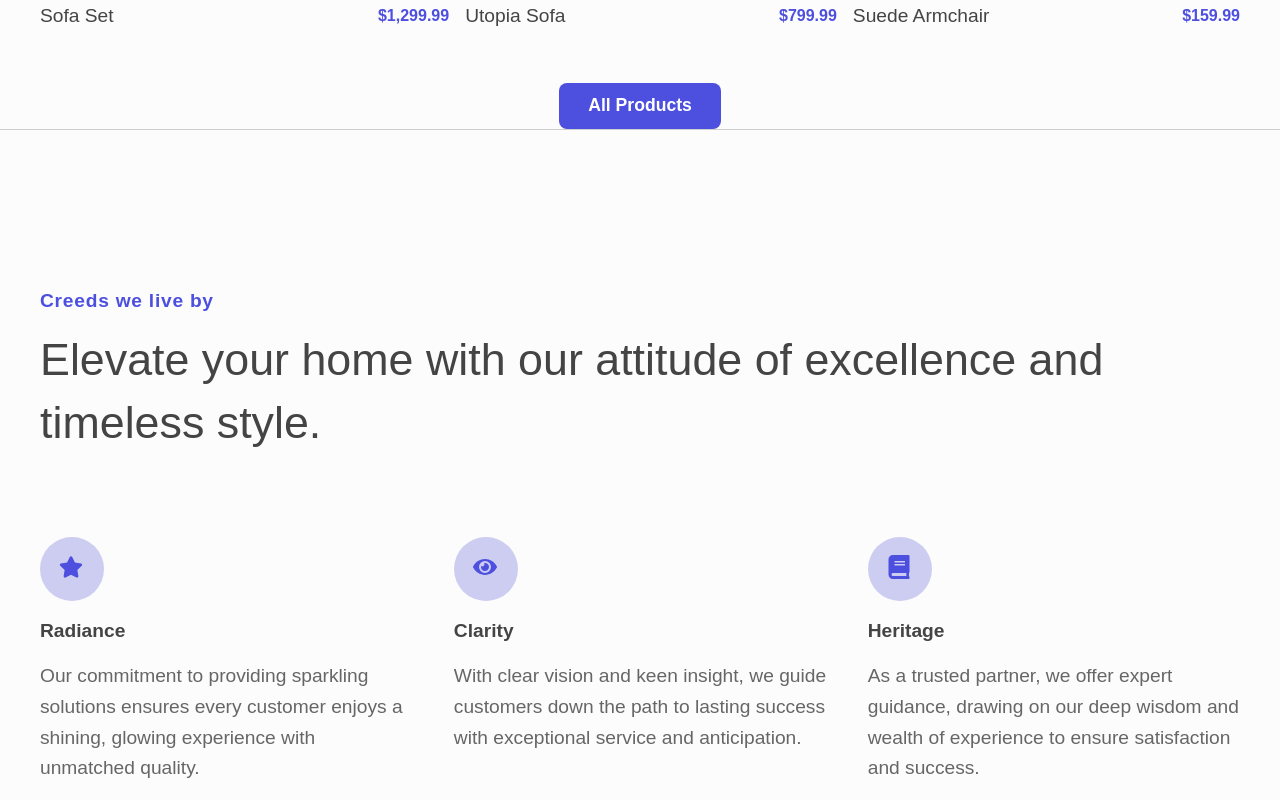
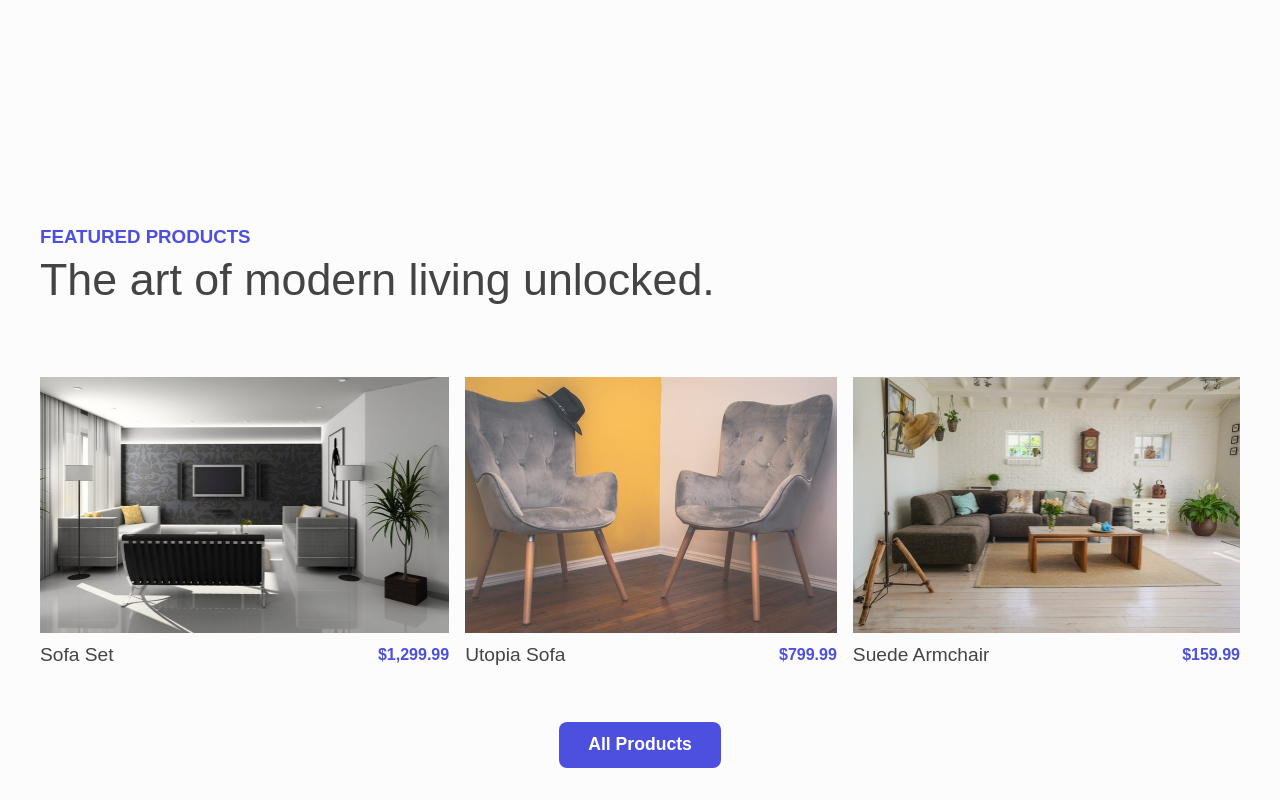
Before and after one commit to sasanedicbn/Home-Heaven-e-commerce, a React (Vite) app: page / in a window 1280 px wide. Shown: the part 1000-1800 px from the top of the page. Built offline with nearby package versions, Linux system fonts and the light colour scheme.

Commit message:
Clean code

```diff
--- a/src/index.css
+++ b/src/index.css
@@ -114,10 +114,10 @@ color: var(--color-paragraph-primary);
   background-color: rgb(221, 218, 218);
 }
 /* FEATURED*/
-.section-featured{
-  /* padding: 12rem 0; */
+/* .section-featured{
+   padding: 12rem 0;
   border-bottom: 1px solid rgb(207, 207, 207);
-}
+} */
 .container-featured-products{
   max-width: 75rem;
   margin:0 auto;
@@ -143,8 +143,8 @@ color: var(--color-paragraph-primary);
 }
 /* FEATUREDPRODUCTS */
 .section-featured-products{
-  /* margin-top: 10rem;
-  padding-bottom: 10rem; */
+  /* /* margin-top: 10rem;* */
+  padding-bottom: 10rem;
   border-bottom: 1px solid rgb(207, 207, 207);
 }
 .featured-header-description,.header-description-creeds, .header-description-operations{
@@ -198,7 +198,7 @@ color: var(--color-paragraph-primary);
 }
 /* Creeds */
 .section-creeds{
-  padding-top: 10rem;
+  /* padding-top: 10rem; */
   max-width: 75rem;
   margin: 0 auto;
   padding-bottom: 10rem;
--- a/src/pages/Home.tsx
+++ b/src/pages/Home.tsx
@@ -20,7 +20,7 @@ const handleLearnMoreClick = () => {
 };
 
   return (
-    <HomeWrapper  >
+    <HomeWrapper marginTop='8rem' paddingBottom="8rem" >
      <Header onLearnMoreClick={handleLearnMoreClick}/>
      <Featured heroRef={heroRef}/>
      <FeaturedProducts ref={targetRef}/>
--- a/src/pages/HomeWrapper.tsx
+++ b/src/pages/HomeWrapper.tsx
@@ -1,7 +1,7 @@
 import React from 'react';
 import '../index.css';
 
-const HomeWrapper = ({ children, paddingBottom = "10",marginTop = '10'  }) => {
+const HomeWrapper = ({ children, paddingBottom = "5",marginTop = '5'  }) => {
   return (
     <div className="wrapper">
       {React.Children.map(children, (child) => (
```
